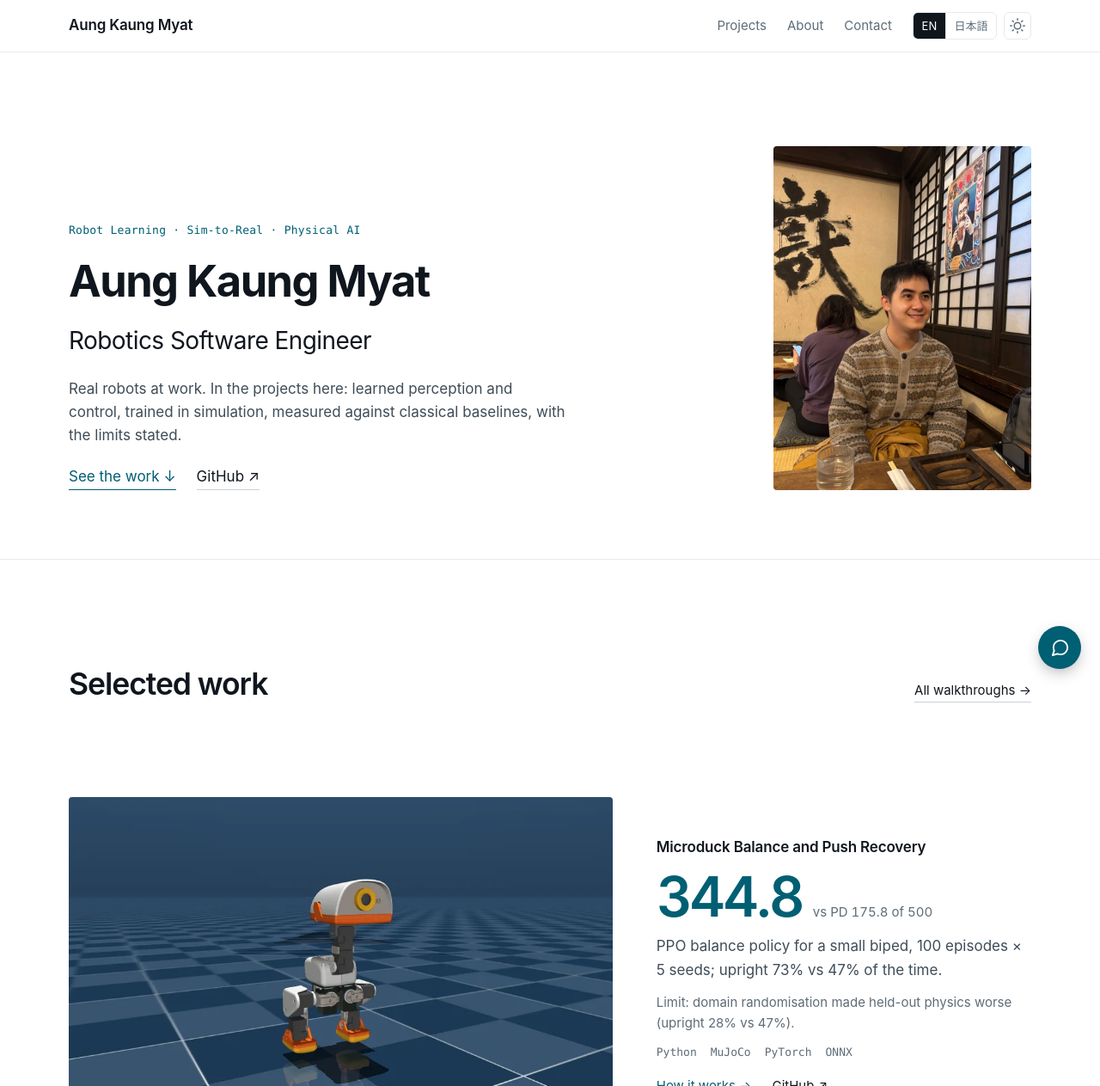
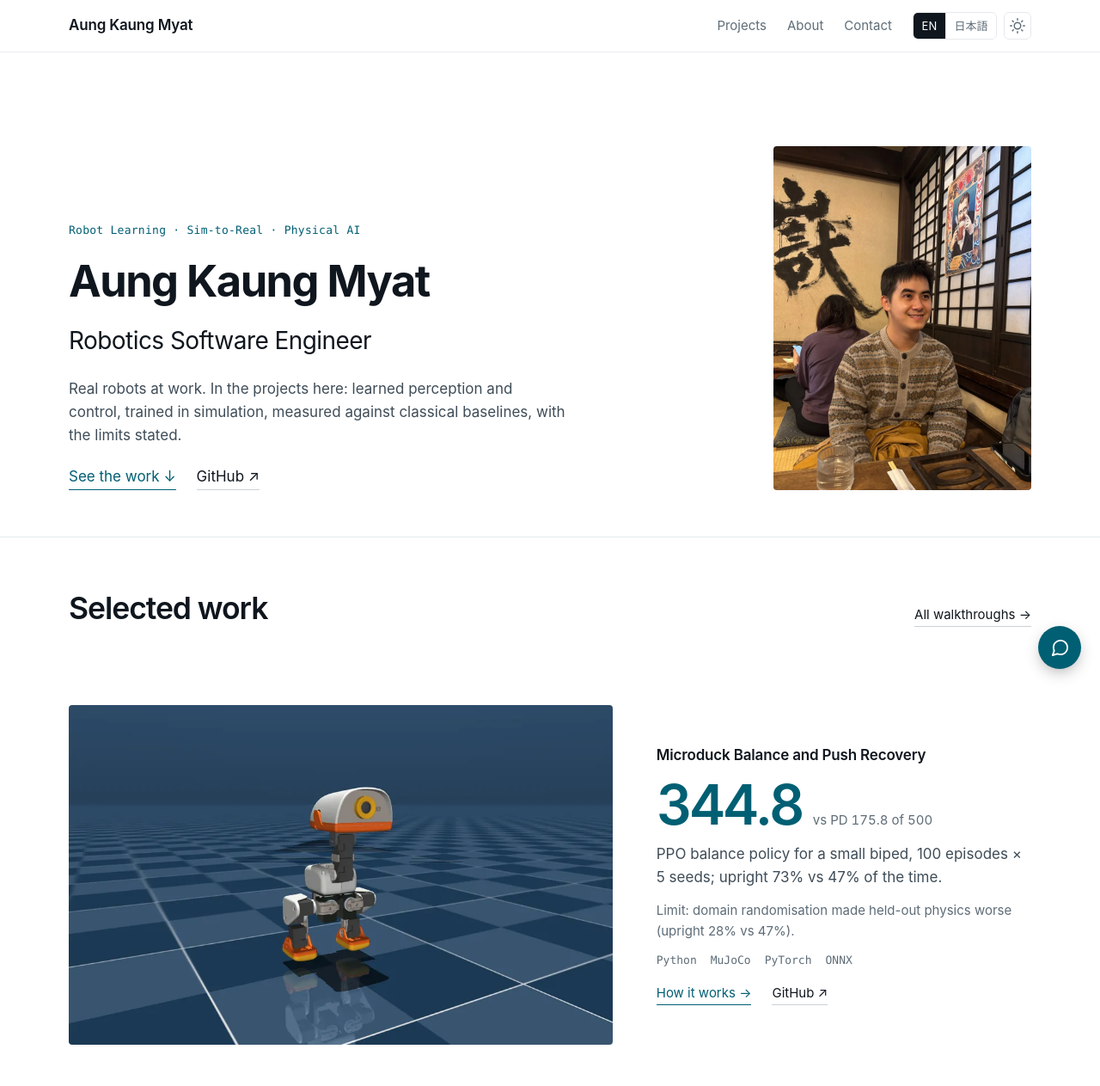
Before and after one commit to AungKaung1928/AungKaung1928.github.io, a plain HTML site: page index.html in a window 1280 px wide. Shown: the top 1263 px of the page at 86% size. Drawn offline with Linux system fonts and the light colour scheme.

Commit message:
Home at desktop widths: first project starts on the first screen (1280x900: card y 876 -> 768 EN, 883 -> 776 JA); tighter hero bottom, projects top and section-head gap

```diff
--- a/style.css
+++ b/style.css
@@ -127,7 +127,8 @@ html.dark-mode .sun-icon { display: none; }
 html.dark-mode .moon-icon { display: block; }
 
 /* ── Hero ───────────────────────────────────────────────────────── */
-.hero { padding-block: clamp(3.5rem, 2rem + 6vw, 7rem) clamp(3rem, 2rem + 4vw, 5rem); }
+.hero { padding-block: clamp(3.5rem, 2rem + 6vw, 7rem) clamp(2rem, 1rem + 3vw, 4rem); }
+#projects { padding-top: clamp(2rem, 1rem + 3vw, 4rem); }
 .hero-grid { display: grid; grid-template-columns: minmax(0, 1fr) minmax(200px, 300px); gap: clamp(2rem, 5vw, 5rem); align-items: end; }
 .hero-text { display: grid; gap: 1.25rem; min-width: 0; }
 .eyebrow { font-family: var(--mono); font-size: 0.8125rem; color: var(--accent); letter-spacing: 0.02em; }
@@ -149,7 +150,7 @@ a.link-strong { color: var(--accent); border-color: var(--accent); }
 main > section + section { border-top: 1px solid var(--border); }
 section { padding-block: var(--section-y); }
 .hero { border-top: 0; }
-.section-head { display: flex; align-items: baseline; justify-content: space-between; gap: 1rem; margin-bottom: clamp(2rem, 4vw, 3.5rem); }
+.section-head { display: flex; align-items: baseline; justify-content: space-between; gap: 1rem; margin-bottom: clamp(1.25rem, 2.5vw, 2.5rem); }
 .section-title { font-size: clamp(1.5rem, 1.1rem + 1.4vw, 2.25rem); letter-spacing: -0.03em; font-weight: 600; color: var(--ink); }
 .section-link { font-size: 0.9375rem; white-space: nowrap; }
 
```
